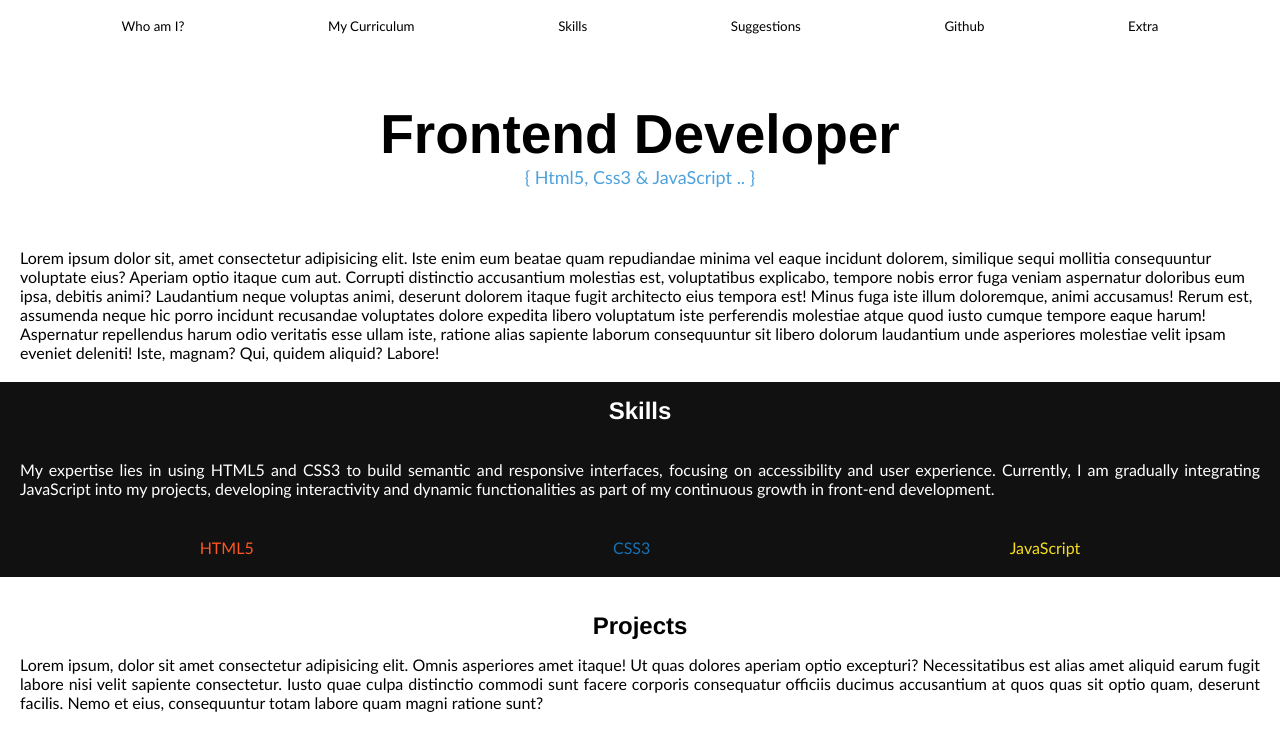
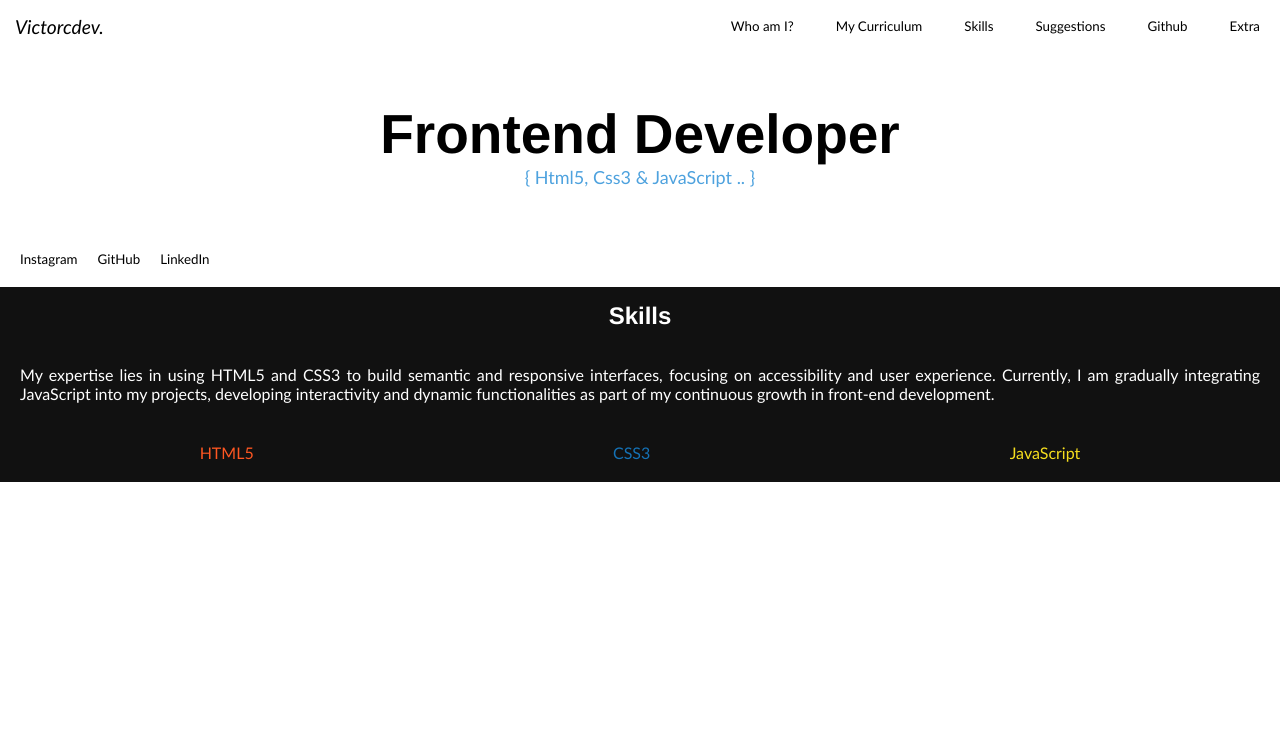
Before and after one commit to v1ctorx/Portfolio-2026, a plain HTML site: page index.html in a window 1280 px wide. Drawn offline with Linux system fonts and the light colour scheme.

Commit message:
update 3.1

```diff
--- a/css.css
+++ b/css.css
@@ -4,9 +4,15 @@
     padding: 0px;
     font-family: 'Gill Sans', 'Gill Sans MT', Calibri, 'Trebuchet MS', sans-serif;
 }
+.logo{
+  position: absolute;
+  top: 15px;
+  left: 15px;
+  font-size: larger; font-style: italic; font-weight: 300;
+}
 ul {
   display: flex;
-  justify-content: space-evenly;
+  justify-content: end;
   gap: 2px;
   list-style-type: none;
   margin: 0;
@@ -18,7 +24,7 @@ ul li {
 }
 ul li a {
   display: block;
-  color: black;
+  color: #000000;
   text-align: center;
   padding: 18px 20px;
   text-decoration: none;
@@ -52,6 +58,21 @@ h2, h3{
   margin: 10px;
   padding: 10px;
 }
+.contaicon {
+  display: flex;
+  justify-content: flex-start;
+  gap: 20px;
+}
+.contaicon li {
+  color: inherit;
+  list-style-type: none;
+}
+.contaicon a {
+  color: inherit;
+}
+.contaicon a:hover{
+  color: #4ea2de;
+}
 .skills {
   text-align: justify;
   background-color: #111111;
--- a/index.html
+++ b/index.html
@@ -8,6 +8,7 @@
 </head>
 <body>
     <header>
+        <div class="logo">Victorcdev.</div>
         <nav>
             <ul>
                 <li><a href="">Who am I?</a></li>
@@ -28,11 +29,14 @@
 
         <!--First Second-->
         <section class="myapresentation">
-            <p>Lorem ipsum dolor sit, amet consectetur adipisicing elit. Iste enim eum beatae quam repudiandae minima vel eaque incidunt dolorem, similique sequi mollitia consequuntur voluptate eius? Aperiam optio itaque cum aut.
-            Corrupti distinctio accusantium molestias est, voluptatibus explicabo, tempore nobis error fuga veniam aspernatur doloribus eum ipsa, debitis animi? Laudantium neque voluptas animi, deserunt dolorem itaque fugit architecto eius tempora est!
-            Minus fuga iste illum doloremque, animi accusamus! Rerum est, assumenda neque hic porro incidunt recusandae voluptates dolore expedita libero voluptatum iste perferendis molestiae atque quod iusto cumque tempore eaque harum!
-            Aspernatur repellendus harum odio veritatis esse ullam iste, ratione alias sapiente laborum consequuntur sit libero dolorum laudantium unde asperiores molestiae velit ipsam eveniet deleniti! Iste, magnam? Qui, quidem aliquid? Labore!</p>
+            <div class="contaicon">
+                <li><a href="#">Instagram</a></li>
+                <li><a href="#">GitHub</a></li>
+                <li><a href="#">LinkedIn</a></li>
+            </div>
         </section>
+
+
 
         <section class="skills">
             <h2>Skills</h2>
@@ -54,14 +58,6 @@
             </div>
             </div>
         </section>
-
-        <!--Second Section-->
-
-        <section class="projects">
-            <h2>Projects</h2>
-            <p>Lorem ipsum, dolor sit amet consectetur adipisicing elit. Omnis asperiores amet itaque! Ut quas dolores aperiam optio excepturi? Necessitatibus est alias amet aliquid earum fugit labore nisi velit sapiente consectetur.
-            Iusto quae culpa distinctio commodi sunt facere corporis consequatur officiis ducimus accusantium at quos quas sit optio quam, deserunt facilis. Nemo et eius, consequuntur totam labore quam magni ratione sunt?</p>
-        </section>
     </main>
 </body>
 </html>
```
